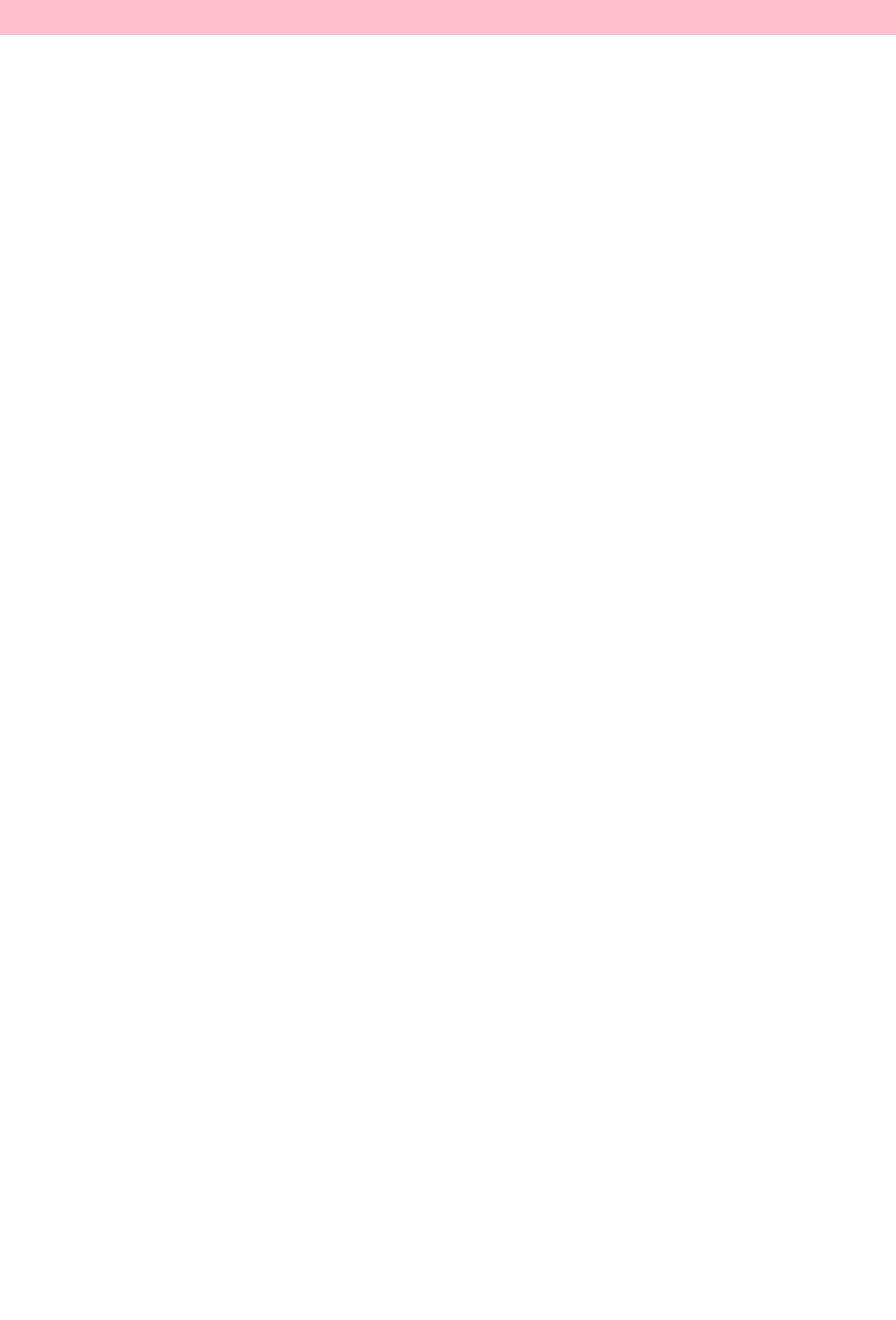
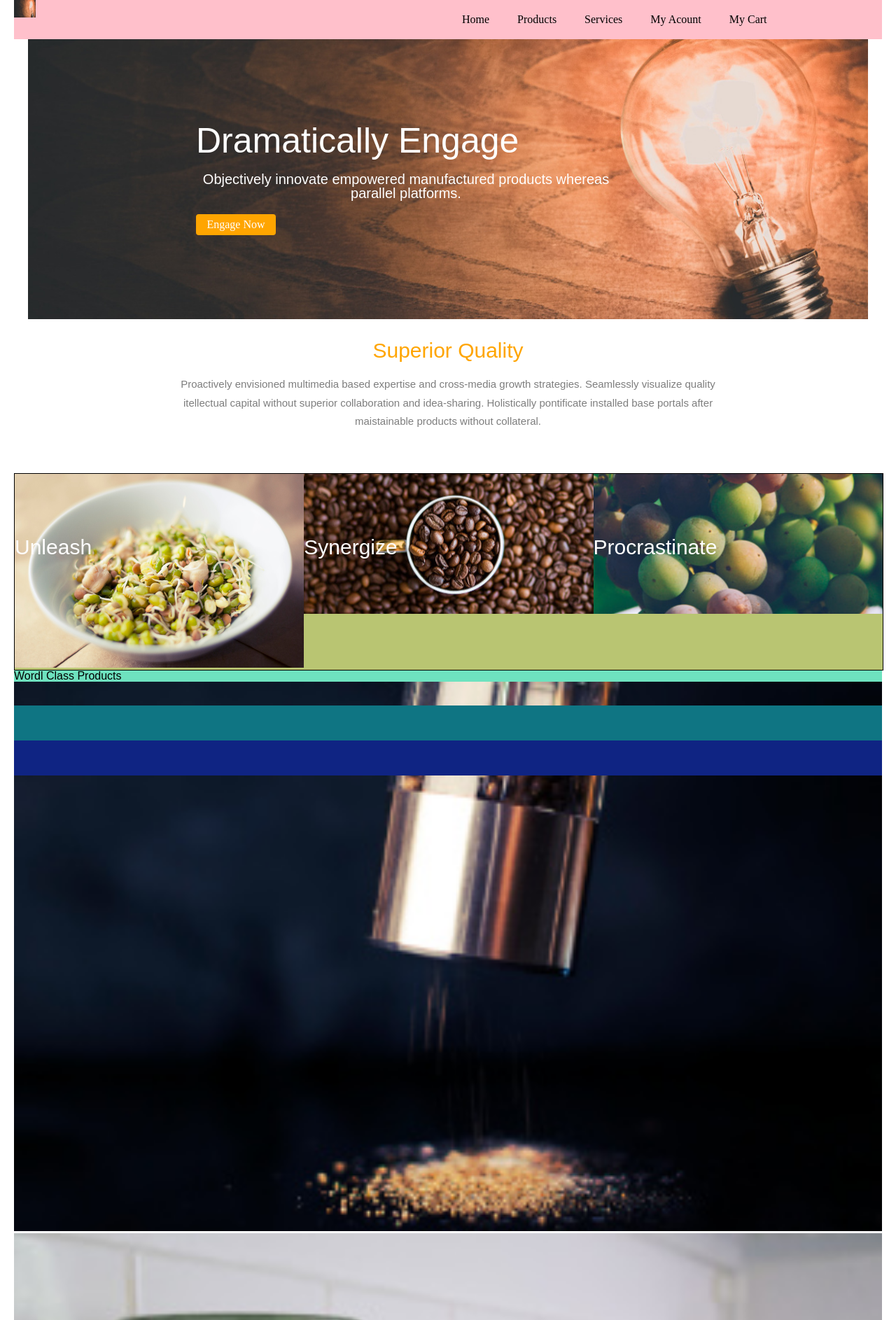
Before and after one commit to yarina329/lsd2223, a PHP site: page / in a window 1280 px wide. Shown: the top 1886 px of the page at 70% size. Before the commit the page ends 50 px from the top, so only its background shows below. Run offline with PHP 8.4, Linux system fonts and the light colour scheme.

Commit message:
Exercicio Especial Atualizado

```diff
--- a/ExercicioEspecial/Index.html
+++ b/ExercicioEspecial/Index.html
@@ -7,21 +7,85 @@
     <title>Exercicio Especial</title>
     <link rel="stylesheet" href="css/reset.css">
     <link rel="stylesheet" href="css/styles.css">
+    <link rel="stylesheet" href="images">
 </head>
 <body>
     <div class="wrapper">
             <header>
-            <div class="logo"></div>
+                <div>
+                <!--utilizar id-->
+                    <div class="logo">
+                        <img src="images/light_bulb.jpg" alt="Imagem Principal">
+                    </div>
                     <nav>
                         <ul>
-                    <li></li>
+                            <li>Home</li>
+                            <li>Products</li>
+                            <li>Services</li>
+                            <li>My Acount</li>
+                            <li>My Cart</li>
                         </ul>
                     </nav>
+                </div>
             </header>
-        <div>
-            <img src="" alt="">
+
+        <div class="ImgPrincipal">
+            <div class="TextImagem">
+                <h1>Dramatically Engage</h1>
+                <p>Objectively innovate empowered manufactured products whereas parallel platforms.</p>
+                <a href="#">Engage Now</a>
+            </div>
+        </div>
+        <!--utilizar id-->
+
+        <div class="TextPrinc">
+            <h1>Superior Quality</h1>
+            <p>Proactively envisioned multimedia based expertise and cross-media growth strategies. Seamlessly visualize quality <br>
+            itellectual capital without superior collaboration and idea-sharing. Holistically pontificate installed base portals after <br>
+        maistainable products without collateral.</p>
         </div>
 
+        <div class="catalogo">
+            <div class="col1">
+                <p>Unleash</p>
+                <img src="./images/mung_beans.jpg" alt="Pepper">
+            </div>
+            <div class="col2">
+                <p>Synergize</p>
+            </div>
+            <div class="col3">
+                <p>Procrastinate</p>
+            </div>
+        </div>
+        <div class="produtos">
+            <h1>Wordl Class Products</h1>
+            <div class="col1">
+                <div class="moldura">
+                    <img src="./images/pepper.jpg" alt="Pepper">
+                </div>
+            </div>
+            <div class="col2">
+                <div>
+                    <img src="./images/jars.jpg" alt="Jars">
+                </div>
+            </div>
+            <div class="col3">
+                <div>
+                    <img src="./images/pot.jpg" alt="Pot">
+                </div>
+            </div>
+            <div class="col4">
+                <div>
+                    <img src="./images/teapot.jpg" alt="Teapot">
+                </div>
+            </div>
+        </div>
+        <div class="servico">
+
+        </div>
+        <footer>
+
+        </footer>
     </div>
 </body>
 </html>
--- a/ExercicioEspecial/css/styles.css
+++ b/ExercicioEspecial/css/styles.css
@@ -1,5 +1,170 @@
+.wrapper{
+    width: calc(100% - 40px);
+    margin: 0px 20px;
+}
+
+h1 ,p {
+    font-family: Arial, Helvetica, sans-serif;
+}
+
+img{
+    width: 100%;
+
+}
+
 header{
     width: 100%;
+    background: pink;
+    float: left;
+}
+
+.logo{
+    width: 50%;
+    float: left;
+}
+
+.logo img{
+    width:5%;
+    height: 25px;
+}
+
+nav{
+    width: 50%;
+    float: left;
+}
+
+nav li{
+    float: left;
+    margin: 20px;
+}
+
+
+.ImgPrincipal{
+    width: calc(100% - 40px);
+    height: 400px;
+    background: url('../images/light_bulb.jpg') top no-repeat;
+    background-size: cover;
+    float: left;
+    margin: 0px 20px;
+}
+
+.ImgPrincipal h1, p{
+    color: #fff;
+    margin: 20px 0;
+}
+
+.ImgPrincipal p{
+    font-size: 20px;
+}
+
+.ImgPrincipal h1{
+    font-size: 50px;
+}
+
+.ImgPrincipal a{
+    border: 2px orange solid;
+    color: white;
+    background-color: orange;
+    text-decoration: none;
+    width: 100px;
+    display: block;
+    border-radius: 4px;
+    text-align: center;
+    padding: 5px;
+    margin: 20px 0;
+}
+
+.ImgPrincipal .TextImagem{
+    width: 50%;
+    float: left;
+    text-align: left;
+    margin-left: 20%;
+    margin-top: 100px;
+}
+
+
+.TextPrinc{
+    width: 100%;
+    background: #fff;
+    float: left;
+    margin-top: 30px;
+    margin-bottom: 30px;
+}
+
+.TextPrinc h1{
+    color: orange;
+    font-size: 30px;
+}
+
+.TextPrinc p{
+    color: #7e7e7e;
+    font-size: 15px;
+    margin-top: 10px;
+    padding: 10px;
+    line-height: 20pt;
+}
+
+.TextPrinc h1, p{
+    text-align: center;
+}
+
+.catalogo{
+    width: 100%;
+    background: rgb(185, 197, 114);
+    border: 1px #000 solid;
+    float: left;
+}
+.catalogo div{
+    position: relative;
+}
+
+.catalogo p{
+    font-size: 30px;
+    text-align: center;
+    margin-top: 80px;
+    position: absolute;
+    top:10px;
+}
+
+.catalogo .col1{
+    width: 33.33%;
+   /* height: 200px;*/
+   /* background: url('../images/mung_beans.jpg')center no-repeat;
+    background-size: cover;*/
+    float: left;
+}
+
+.catalogo .col2{
+    width: 33.33%;
+    height: 200px;
+    background: url('../images/coffee_beans_1.jpg')center no-repeat;
+    float: left;
+}
+
+.catalogo .col3{
+    width: 33.33%;
+    height: 200px;
+    background: url('../images/grapes.jpg')center no-repeat;
+    float: left;
+}
+
+.produtos{
+    width: 100%;
     height: 50px;
-    background: pink;
+    background: rgb(110, 226, 191);
+    float: left;
 }
+
+.servico{
+    width: 100%;
+    height: 50px;
+    background: rgb(15, 117, 131);
+    float: left;
+}
+
+footer{
+    width: 100%;
+    height: 50px;
+    background: rgb(15, 36, 131);
+    float: left;
+}
```
Lines whose indentation alone changed are shown as unchanged.
